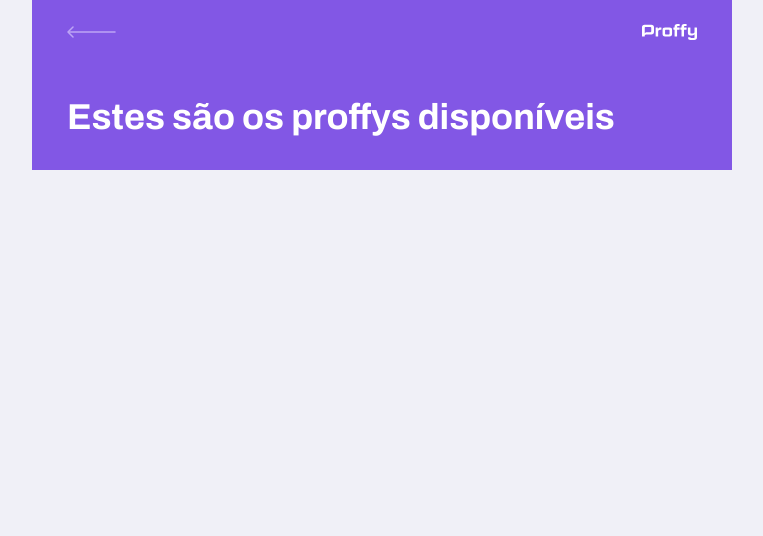
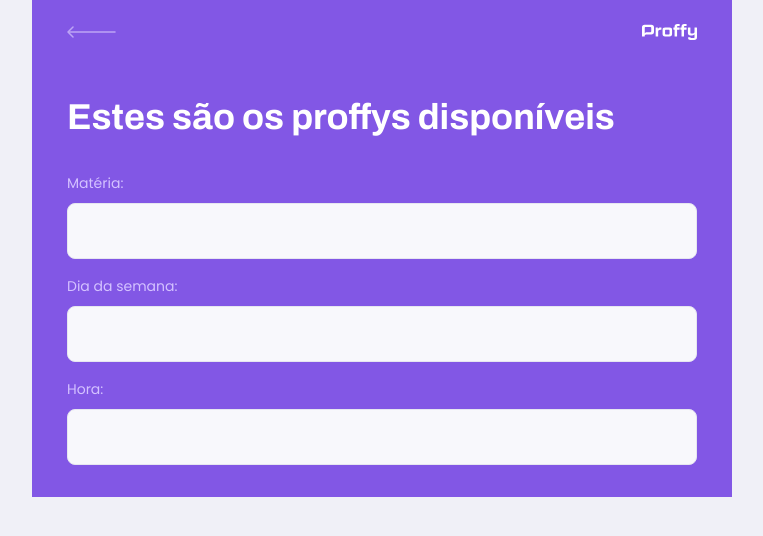
Before and after one commit to DonRenato/NLW2-Proffy, a React (Create React App) app: page /study in a window 1280 px wide. Shown: the top 536 px of the page, without its empty margins (258-1021 px from the left). Built offline with nearby package versions, Linux system fonts and the light colour scheme.

Commit message:
criando lista de professores

```diff
--- a/src/Components/PageHeader/index.tsx
+++ b/src/Components/PageHeader/index.tsx
@@ -2,13 +2,15 @@
 import { Link } from 'react-router-dom';
 import backIcon from '../../assets/images/icons/back.svg';
 import logoIcon from '../../assets/images/logo.svg';
+
+import './styles.css';
 
 interface PageHeaderProps{
     title: string;
 }
 
 
-const PageHeader: React.FC<PageHeaderProps> = ({ title }) => {
+const PageHeader: React.FC<PageHeaderProps> = ({ title, children }) => {
     return(
         <header className="page-header">
                 <div className="top-bar-container">
@@ -19,7 +21,8 @@
                 </div>
 
                 <div className="header-content">
-    <strong>{title}</strong>
+                    <strong>{title}</strong>
+                    {children}
                 </div>
             </header>
     );
--- /dev/null
+++ b/src/Components/PageHeader/styles.css
@@ -0,0 +1,41 @@
+.page-header{
+    display: flex;
+    flex-direction: column;
+    background-color:  var(--color-primary);
+}
+
+.page-header .top-bar-container{
+    width: 90%;
+    margin: 0 auto;
+    display: flex;
+    justify-content: space-between;
+    align-items: center;
+    color: var(--color-text-in-primary);
+    padding: 1.6rem 0;
+}
+
+.page-header .top-bar-container a{
+    height: 3.2rem;
+    transition: opacity 0.2s;
+}
+
+.page-header .top-bar-container a:hover{
+    opacity: 0.6;
+}
+
+.page-header .top-bar-container > img{
+    height: 1.6rem;
+}
+
+.page-header .header-content{
+    width: 90%;
+    margin: 0 auto;
+    position: relative;
+    margin: 3.2rem auto;
+}
+
+.page-header strong{
+    font: 700 3.6rem Archivo;
+    line-height: 4.2rem;
+    color: var(--color-title-in-primary);
+}
--- a/src/Pages/TeacherList/index.tsx
+++ b/src/Pages/TeacherList/index.tsx
@@ -8,7 +8,26 @@
 function TeacherList(){
     return(
         <div id="page-teacher-list" className="container">
-            <PageHeader title="Estes são os proffys disponíveis"/>
+            <PageHeader title="Estes são os proffys disponíveis">
+                <form id="search-teachers">
+                    <div className="input-block">
+                        <label htmlFor="subject">Matéria: </label>
+                        <input type="text" id="subject"/>
+                    </div>
+
+                    <div className="input-block">
+                        <label htmlFor="week_day">Dia da semana: </label>
+                        <input type="text" id="week_day"/>
+                    </div>
+
+                    <div className="input-block">
+                        <label htmlFor="time">Hora: </label>
+                        <input type="text" id="time"/>
+                    </div>
+
+
+                </form>
+            </PageHeader>
         </div>
     );
 }
--- a/src/Pages/TeacherList/styles.css
+++ b/src/Pages/TeacherList/styles.css
@@ -3,44 +3,45 @@
     height: 100vh;
 }
 
-.page-header{
-    display: flex;
-    flex-direction: column;
-    background-color:  var(--color-primary);
+#search-teachers{
+    margin-top: 3.2rem;
 }
 
-.page-header .top-bar-container{
-    width: 90%;
-    margin: 0 auto;
-    display: flex;
-    justify-content: space-between;
-    align-items: center;
+#search-teachers label{
     color: var(--color-text-in-primary);
-    padding: 1.6rem 0;
 }
 
-.page-header .top-bar-container a{
-    height: 3.2rem;
-    transition: opacity 0.2s;
+#search-teachers .input-block{
+    position: relative;
 }
 
-.page-header .top-bar-container a:hover{
-    opacity: 0.6;
+#search-teachers .input-block + .input-block{
+    margin-top: 1.4rem ;
 }
 
-.page-header .top-bar-container > img{
-    height: 1.6rem;
+#search-teachers .input-block label{
+    font-size: 1.4rem;
 }
 
-.page-header .header-content{
-    width: 90%;
-    margin: 0 auto;
-    position: relative;
-    margin: 3.2rem auto;
+#search-teachers .input-block input{
+    width: 100%;
+    height: 5.6rem;
+    margin-top: 0.8rem;
+    border-radius: 0.8rem;
+    background-color: var(--color-input-background);
+    border: 1px solid var(--color-line-in-white);
+    outline: 0;
+    padding: 0 1.6rem;
+    font: 1.6rem Archivo
 }
 
-.page-header strong{
-    font: 700 3.6rem Archivo;
-    line-height: 4.2rem;
-    color: var(--color-title-in-primary);
+#search-teachers .input-block:focus-within::after{
+    width: calc(100% - 3.2rem);
+    height: 2px;
+    content: '';
+    background: var(--color-primary-light);
+    position: absolute;
+    left: 1.6rem;
+    right: 1.6rem;
+    bottom: 0;
 }
```
